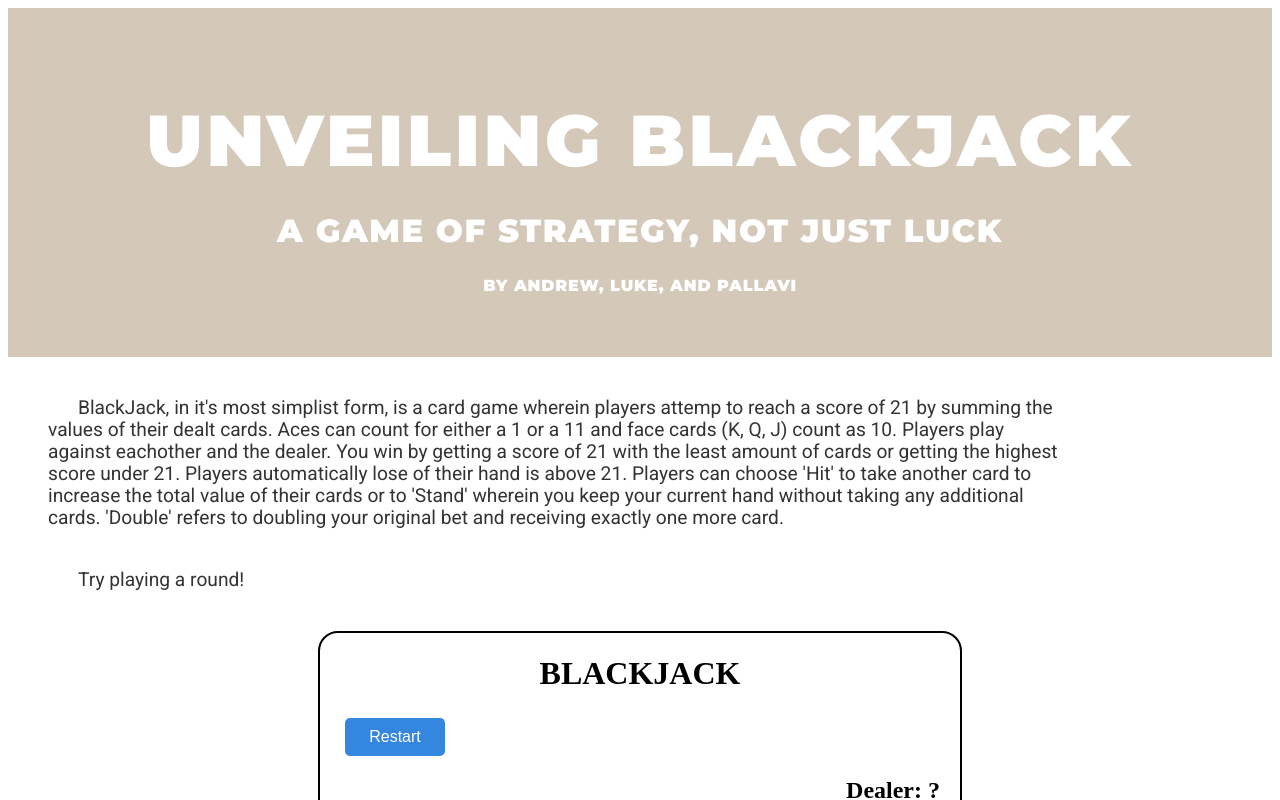
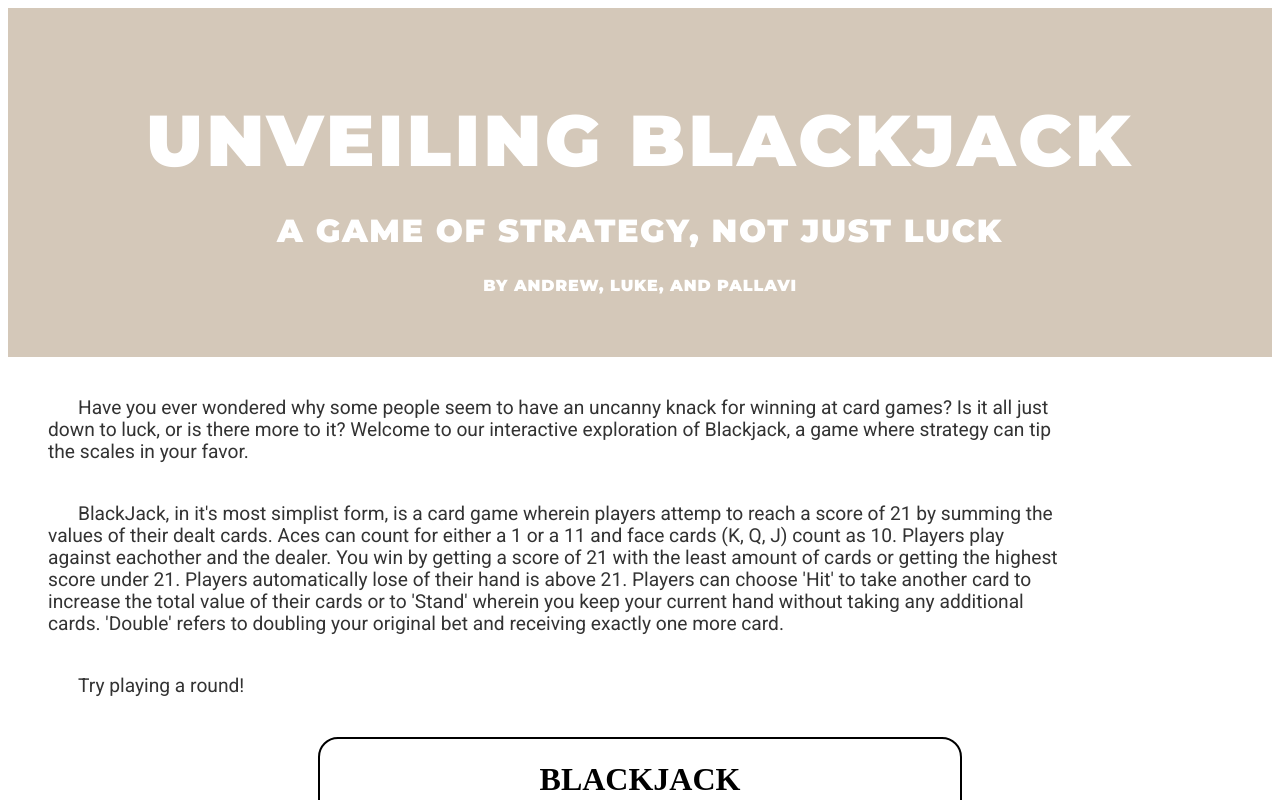
Before and after one commit to lukelin15/CardCounting, a SvelteKit app: page / in a window 1280 px wide. Shown: the top 800 px of the page. Built offline with nearby package versions, Linux system fonts and the light colour scheme.

Commit message:
added hook

```diff
--- a/src/components/App.svelte
+++ b/src/components/App.svelte
@@ -25,6 +25,9 @@
     <h4>by Andrew, Luke, and Pallavi</h4>
   </div>
   <body>
+  <p>
+    Have you ever wondered why some people seem to have an uncanny knack for winning at card games? Is it all just down to luck, or is there more to it? Welcome to our interactive exploration of Blackjack, a game where strategy can tip the scales in your favor.
+  </p>
   <p>
     BlackJack, in it's most simplist form, is a card game wherein players attemp to reach a score of 21 by summing
     the values of their dealt cards. Aces can count for either a 1 or a 11 and face cards (K, Q, J) count
```
